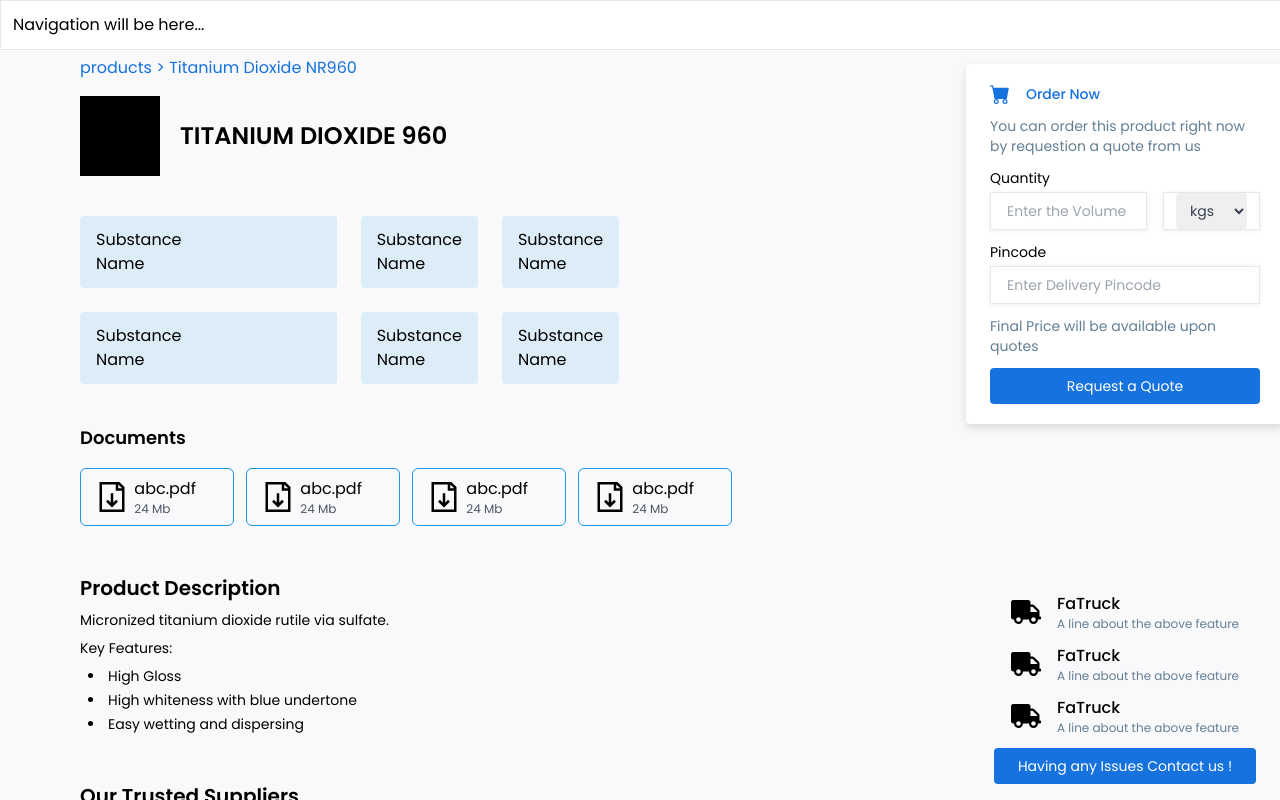
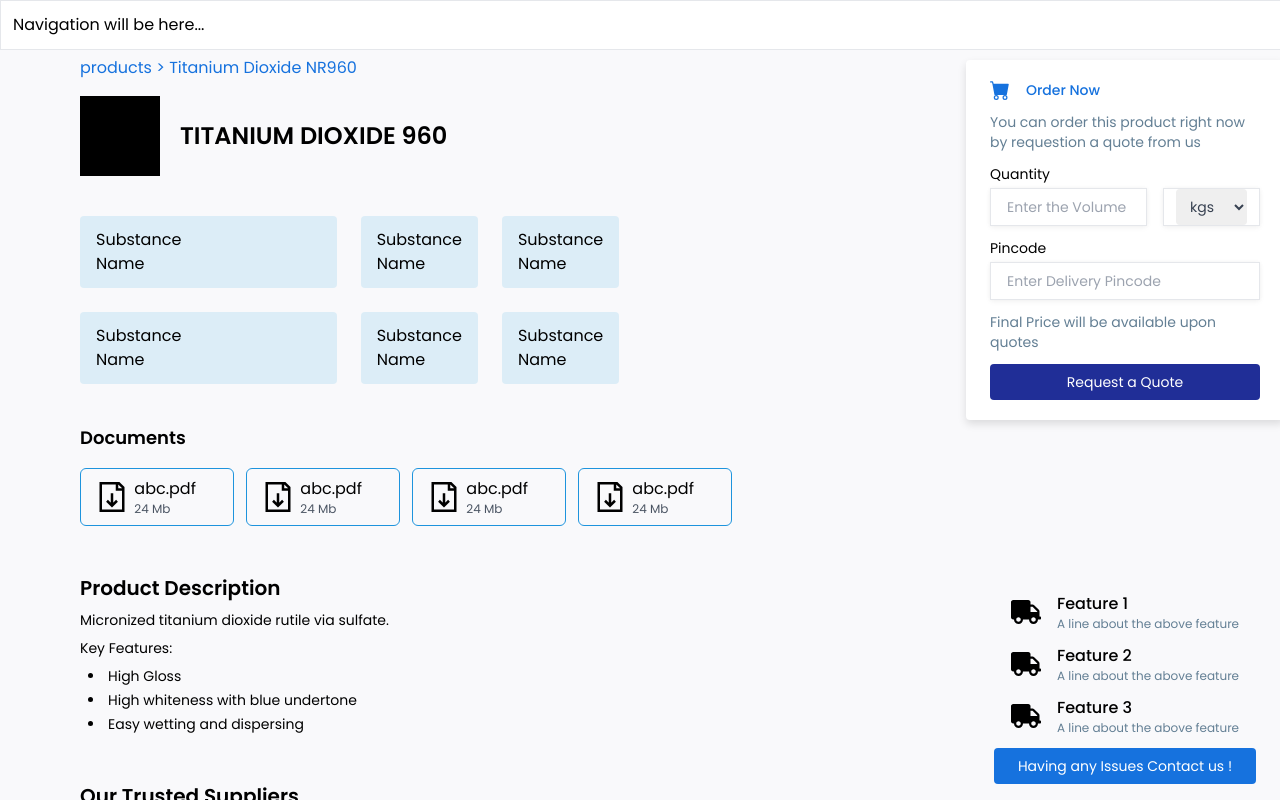
Before and after one commit to maheshpatil132/internship_frontend, a React (Create React App) app: page /prod in a window 1280 px wide. Shown: the top 800 px of the page. Built offline with nearby package versions, Linux system fonts and the light colour scheme.

Commit message:
added routing

```diff
--- a/src/components/CompanyBox.js
+++ b/src/components/CompanyBox.js
@@ -1,7 +1,7 @@
 import React from 'react'
 import img from '../images/company.png'
 import {BsArrowDownCircleFill} from 'react-icons/bs'
-import Footer from './Footer'
+
 const CompanyBox = () => {
     return (
         <div className=' flex flex-col'>
@@ -35,7 +35,6 @@ const CompanyBox = () => {
                     <h3 className=' cursor-pointer text-base'>View Product</h3>
                 </div>
             </div>
-            <Footer/>
         </div>
     )
 }
--- a/src/components/Featues.js
+++ b/src/components/Featues.js
@@ -9,21 +9,21 @@ const Featues = () => {
                     <div className='feature_1 flex items-center gap-4'>
                         <FaTruck size={30} />
                         <div>
-                            <h3 className=' text-base font-medium'>FaTruck</h3>
+                            <h3 className=' text-base font-medium'>Feature 1</h3>
                             <p className=' text-buyer-text-color'>A line about the above feature</p>
                         </div>
                     </div>
                     <div className='feature_1 flex items-center gap-4'>
                         <FaTruck size={30} />
                         <div>
-                            <h3 className=' text-base font-medium'>FaTruck</h3>
+                            <h3 className=' text-base font-medium'>Feature 2</h3>
                             <p className=' text-buyer-text-color'>A line about the above feature</p>
                         </div>
                     </div>
                     <div className='feature_1 flex items-center gap-4'>
                         <FaTruck size={30} />
                         <div>
-                            <h3 className=' text-base font-medium'>FaTruck</h3>
+                            <h3 className=' text-base font-medium'>Feature 3</h3>
                             <p className=' text-buyer-text-color'>A line about the above feature</p>
                         </div>
                     </div>
--- a/src/components/OrderForm.js
+++ b/src/components/OrderForm.js
@@ -10,7 +10,7 @@ const OrderForm = () => {
 
 
     return (
-        <div className='px-1 mt-12'>
+        <div className='px-1 mt-11'>
             <form action="" className='order_shadow flex flex-col space-y-3 py-5 px-6 rounded  bg-white text-sm'>
                 <div className=' flex items-center gap-4 text-buyer-primary font-medium'>
                     <BsCartFill size={20} />
@@ -51,7 +51,7 @@ const OrderForm = () => {
                     </div>
                 </div>
                 <p className='text-buyer-text-color text-sm'>Final Price will be available upon quotes</p>
-                <button className=' bg-buyer-primary py-2 px-4 rounded text-white'>Request a Quote</button>
+                <button className=' button bg-buyer-primary py-2 px-4 rounded text-white'>Request a Quote</button>
             </form>
 
         </div>
--- a/src/index.css
+++ b/src/index.css
@@ -93,3 +93,8 @@ body {
 .prod_bag {
   background-color:  #dcedf7;
 }
+
+
+.button{
+  background-color: #202e97;
+}
```
